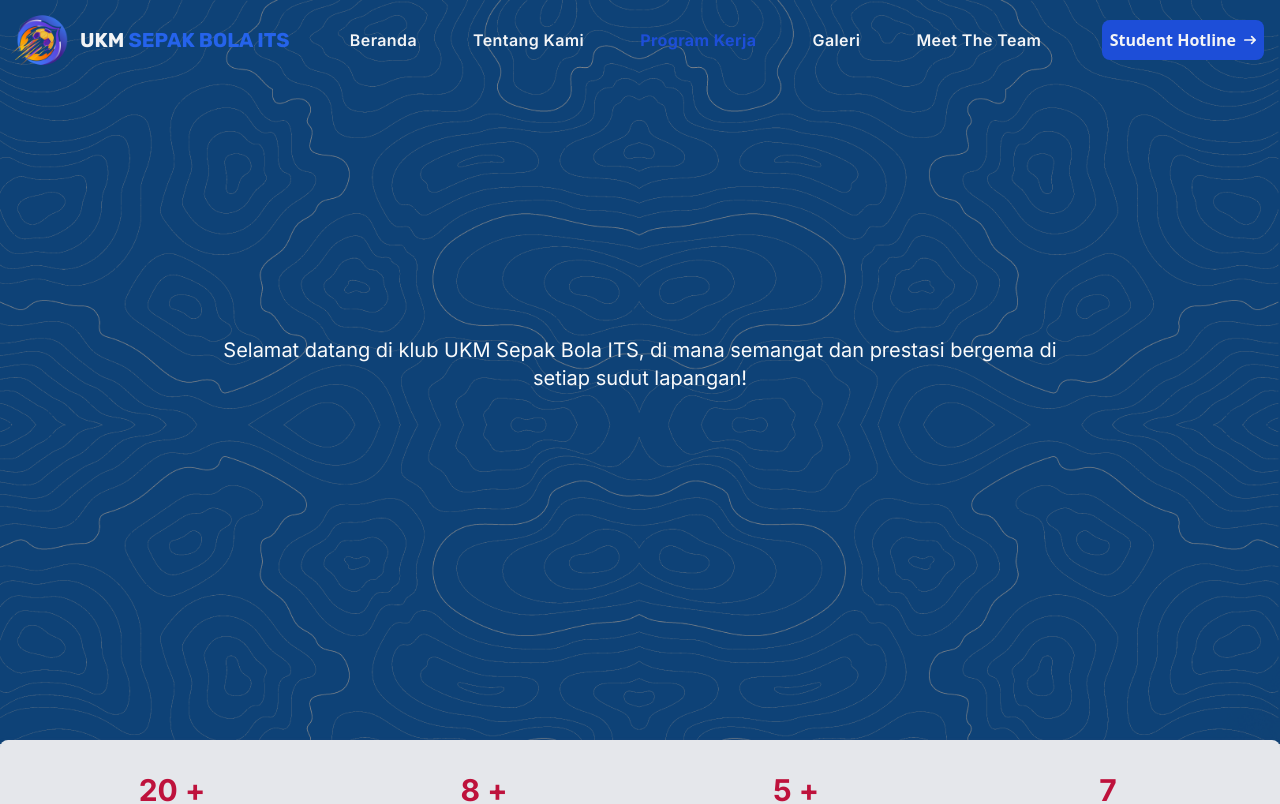
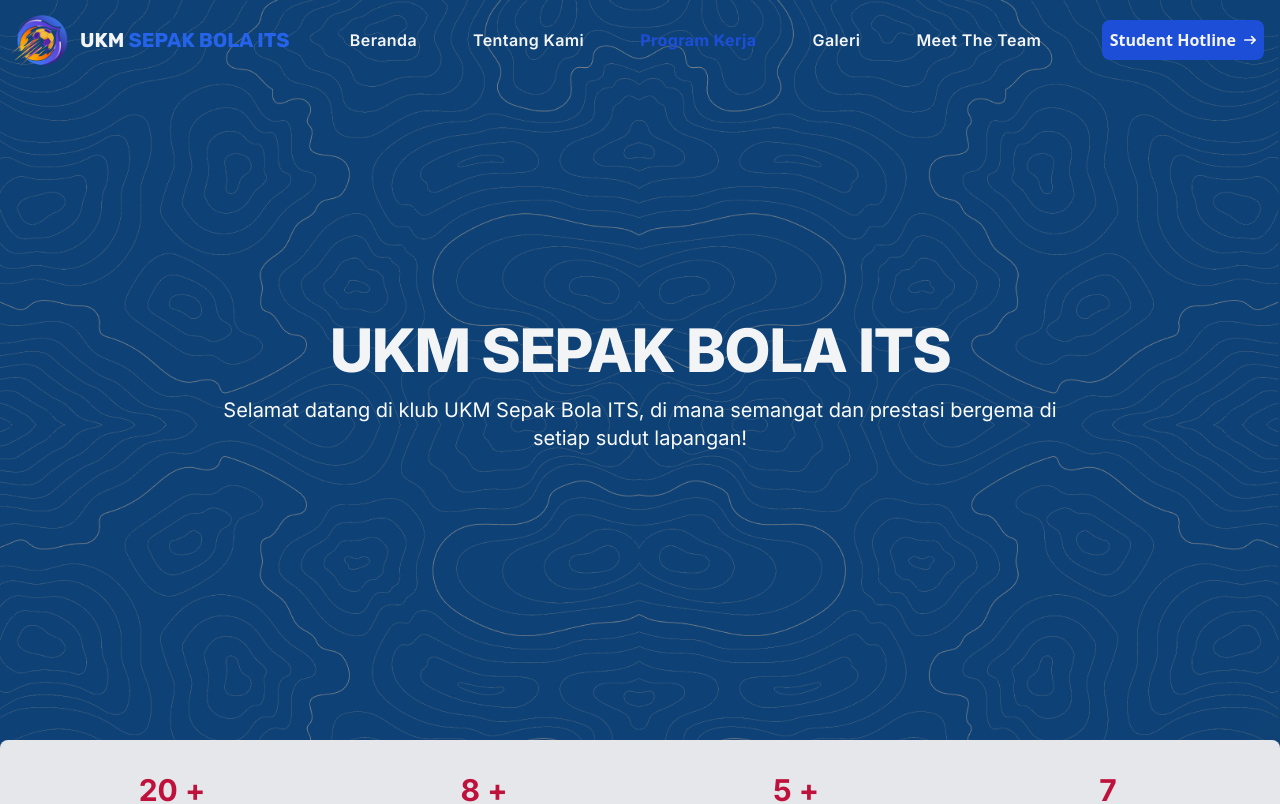
Before and after one commit to tenesin/ukmsb, a Vue app: page / in a window 1280 px wide. Shown: the top 804 px of the page. Built offline with nearby package versions, Linux system fonts and the light colour scheme.

Commit message:
feat : removed typewriter effect on HomeSection

```diff
--- a/src/views/sections/HomeSection.vue
+++ b/src/views/sections/HomeSection.vue
@@ -3,8 +3,9 @@
     <section id="home" class="md:bg-top bg-right bg-no-repeat bg-cover"
         style="background-image: url('/album/bg-home.png')">
         <div class="font-inter lg:py-80 max-w-screen-xl px-4 py-64 mx-auto text-center">
-            <h1 ref="typingText"
+            <h1
                 class="md:text-5xl lg:text-6xl mb-4 text-4xl font-extrabold leading-none tracking-tight text-gray-100">
+                UKM SEPAK BOLA ITS
             </h1>
             <p class="lg:text-xl sm:px-16 lg:px-48 text-gray-50 mb-8 text-md font-normal">
                 Selamat datang di klub UKM Sepak Bola ITS, di mana semangat dan prestasi bergema di setiap sudut lapangan!</p>
```
